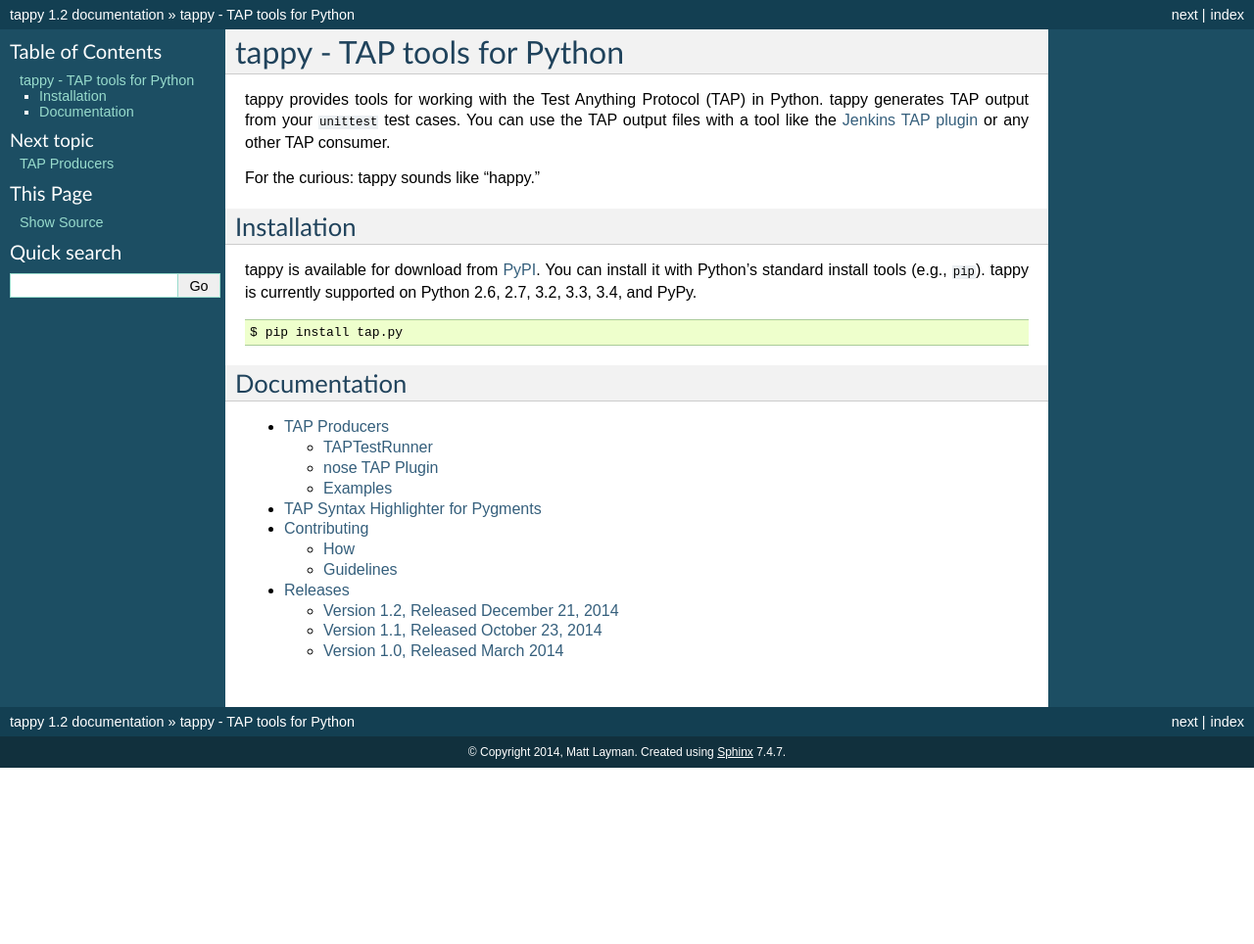
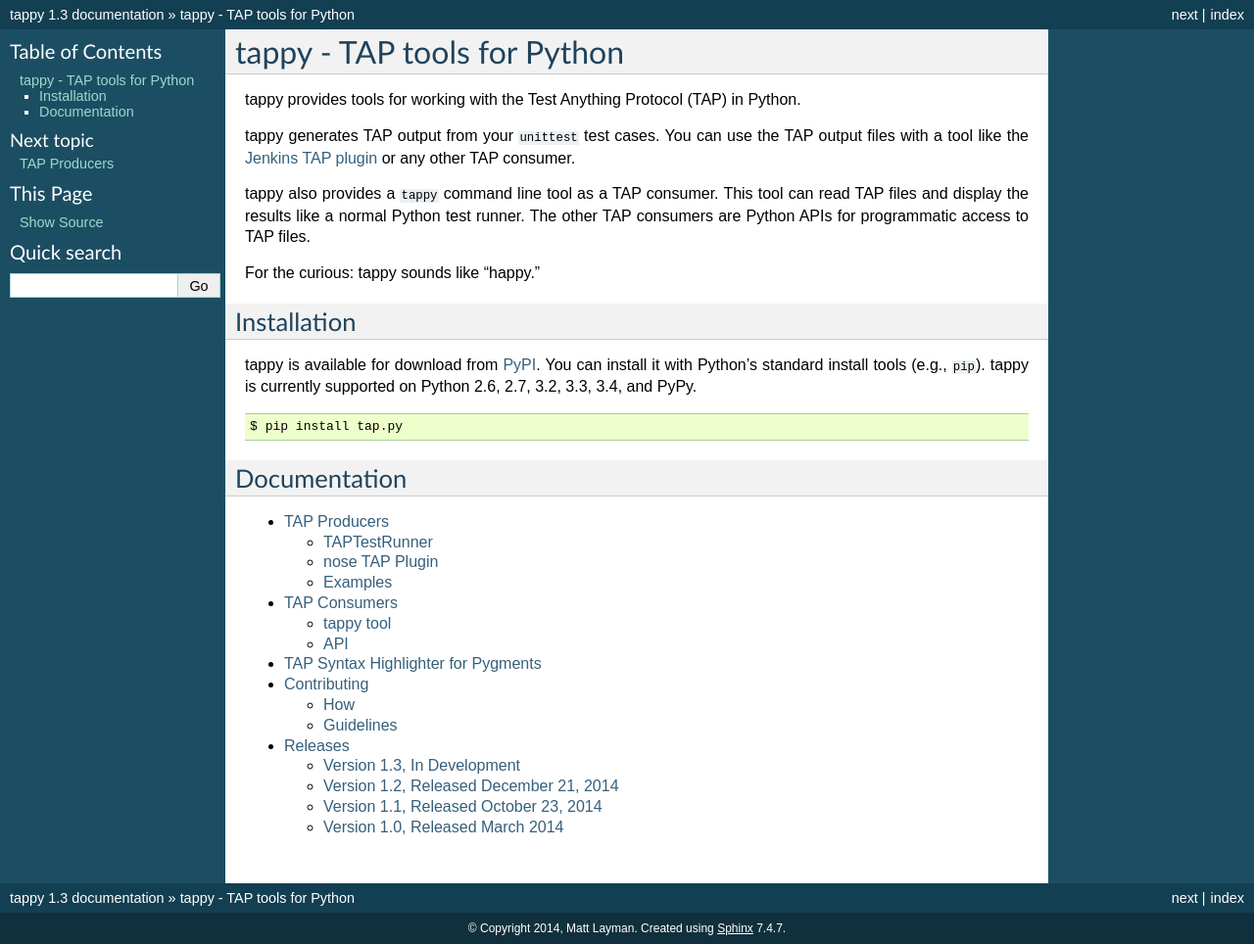
Before and after one commit to python-tap/tappy, a Sphinx documentation site: the page built from docs/index.rst, in a window 1280 px wide. Shown: the whole page at 98% size. Built offline with Sphinx 7.4.7, drawn with Linux system fonts in a browser that asks for light colours; before the commit the page ends 900 px from its top, so only the background shows below that.

Commit message:
Documentation update for TAP consumers.

```diff
--- a/docs/index.rst
+++ b/docs/index.rst
@@ -2,10 +2,16 @@
 ============================
 
 tappy provides tools for working with the Test Anything Protocol (TAP) in
-Python. tappy generates TAP output from your ``unittest`` test cases. You
+Python.
+
+tappy generates TAP output from your ``unittest`` test cases. You
 can use the TAP output files with a tool like the `Jenkins TAP plugin
 <https://wiki.jenkins-ci.org/display/JENKINS/TAP+Plugin>`_ or any other TAP
 consumer.
+
+tappy also provides a ``tappy`` command line tool as a TAP consumer. This tool
+can read TAP files and display the results like a normal Python test runner.
+The other TAP consumers are Python APIs for programmatic access to TAP files.
 
 For the curious: tappy sounds like "happy."
 
@@ -28,6 +34,7 @@
    :maxdepth: 2
 
    producers
+   consumers
    highlighter
    contributing
    releases
--- a/docs/releases.rst
+++ b/docs/releases.rst
@@ -1,5 +1,12 @@
 Releases
 ========
+
+Version 1.3, In Development
+---------------------------
+
+* The ``tappy`` command line tool is available as a TAP consumer.
+* The ``Parser`` and ``Loader`` are available as APIs for programmatic
+  handling of TAP files and data.
 
 Version 1.2, Released December 21, 2014
 ---------------------------------------
--- a/setup.py
+++ b/setup.py
@@ -8,7 +8,7 @@
 from setuptools import find_packages, setup
 import sys
 
-__version__ = '1.2'
+__version__ = '1.3'
 
 # The docs import setup.py for the version so only call setup when not behaving
 # as a module.
@@ -54,7 +54,7 @@
         platforms='any',
         install_requires=install_requires,
         classifiers=[
-            'Development Status :: 4 - Beta',
+            'Development Status :: 5 - Production/Stable',
             'Environment :: Console',
             'Intended Audience :: Developers',
             'License :: OSI Approved :: BSD License',
```
Also changed, not shown: README.md (+9 -4 lines), docs/consumers.rst (added, +82 -0 lines), 2 other files.
